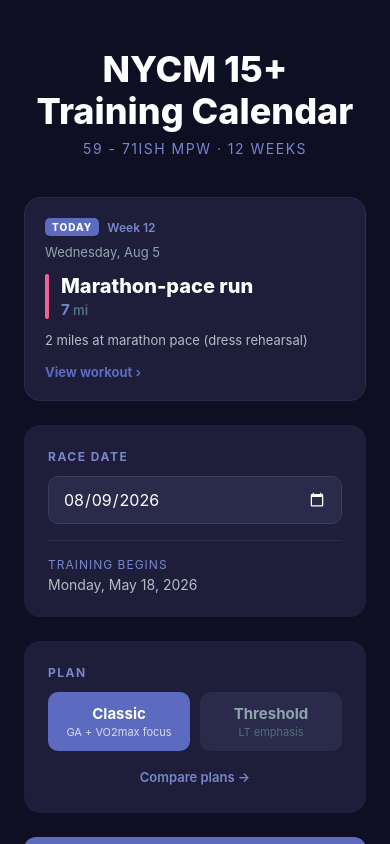
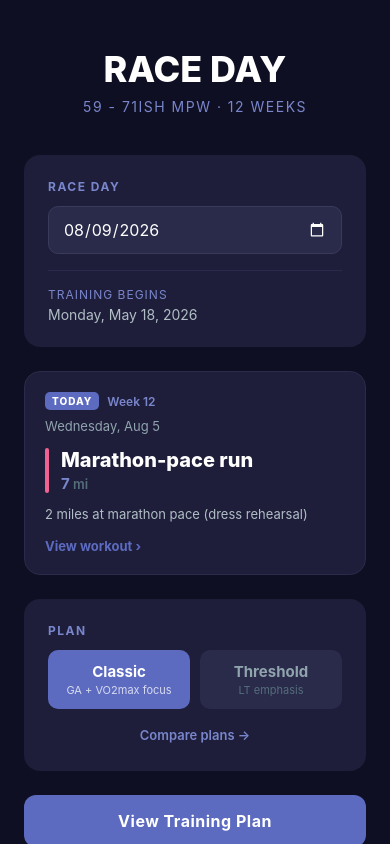
Before and after one commit to jlu-nyc/training-calendar, a React Native app: screen /Home in a window 390 px wide. Built offline with nearby package versions, Linux system fonts and the light colour scheme.

Commit message:
Race Day

```diff
--- a/src/screens/HomeScreen.js
+++ b/src/screens/HomeScreen.js
@@ -98,13 +98,11 @@
 
   return (
     <ScrollView contentContainerStyle={styles.container}>
-      <Text style={styles.title}>NYCM 15+{'\n'}Training Calendar</Text>
+      <Text style={styles.title}>RACE DAY</Text>
       <Text style={styles.subtitle}>59 - 71ish mpw · 12 weeks</Text>
 
-      <TodayCard raceDate={raceDate} planKey={planKey} navigation={navigation} />
-
       <View style={styles.card}>
-        <Text style={styles.cardLabel}>Race Date</Text>
+        <Text style={styles.cardLabel}>Race Day</Text>
 
         {Platform.OS === 'web' ? (
           // Native HTML date input — works reliably across all browsers
@@ -160,6 +158,8 @@
         <Text style={styles.infoLabel}>Training begins</Text>
         <Text style={styles.infoValue}>{toLocalDateString(planStart)}</Text>
       </View>
+
+            <TodayCard raceDate={raceDate} planKey={planKey} navigation={navigation} />
 
       <View style={styles.card}>
         <Text style={styles.cardLabel}>Plan</Text>
```
